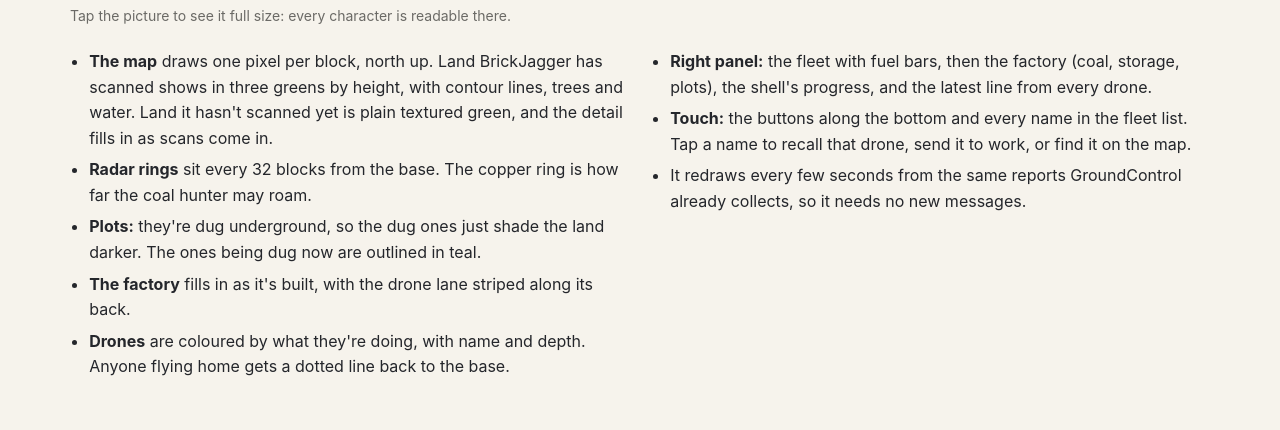
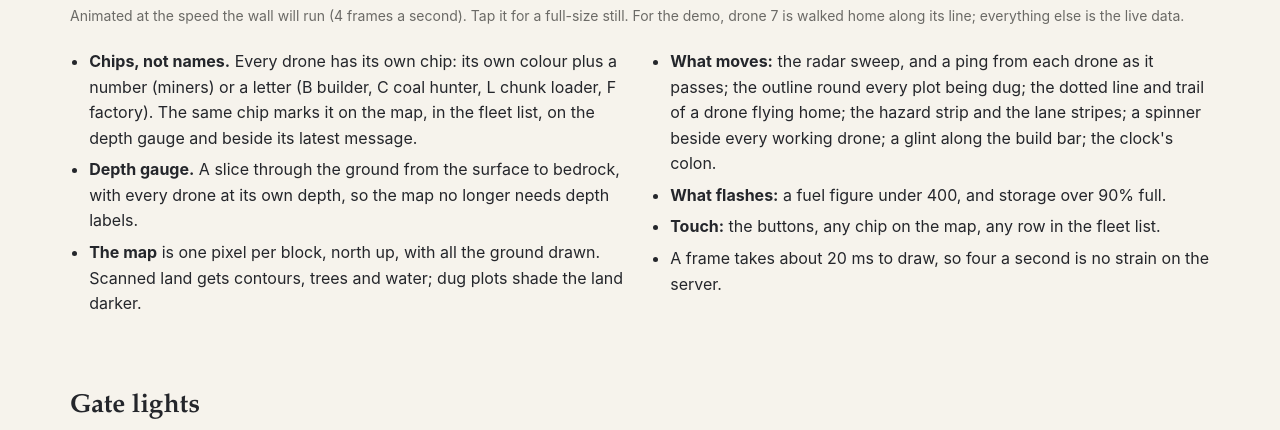
Before and after one commit to KyleATRYZE/turtles, a plain HTML site: page docs/screens/index.html in a window 1280 px wide. Shown: the part 878-1308 px from the top of the page. Drawn offline with Linux system fonts and the light colour scheme.

Commit message:
dash: identity chips, depth gauge and animation on the map wall
Each drone gets its own chip (colour + number or letter) used on the map,
fleet list, depth gauge and event feed, so names no longer cover the map.
A depth gauge shows every drone's depth in a slice through the ground.
A frame counter drives the radar sweep and pings, marching plot outlines,
lines home with trails, spinners, a glint on the build bar and flashing
warnings. The land layer is cached; a frame takes about 20 ms.

Co-Authored-By: Claude Fable 5.2 <noreply@anthropic.com>
Claude-Session: https://claude.ai/code/session_01MMk6rMyqfZBTqEDR1V41gg

```diff
--- a/docs/screens/index.html
+++ b/docs/screens/index.html
@@ -54,21 +54,20 @@ code { font-family: var(--mono); font-size: 0.92em; }
 <h2>The map wall</h2>
 <p class="where">Control tower, top floor · 9 × 4 advanced monitors · 185 × 52 characters, 370 × 156 pixels</p>
 <figure>
-  <a href="wall.png" title="Open full size"><img src="wall.png" alt="The 9 by 4 monitor wall: a radar-style map of the base on the left with terrain, dug plots, live drones and labels; the fleet list, factory stats, shell progress and latest events on the right; buttons along the bottom."></a>
-  <figcaption>Tap the picture to see it full size: every character is readable there.</figcaption>
+  <a href="wall.png" title="Open full size"><img src="wall.gif" alt="The 9 by 4 monitor wall: a radar-style map of the base on the left with terrain, dug plots, live drones and labels; the fleet list, factory stats, shell progress and latest events on the right; buttons along the bottom."></a>
+  <figcaption>Animated at the speed the wall will run (4 frames a second). Tap it for a full-size still. For the demo, drone 7 is walked home along its line; everything else is the live data.</figcaption>
 </figure>
 <div class="two">
   <ul class="points">
-    <li><b>The map</b> draws one pixel per block, north up. Land BrickJagger has scanned shows in three greens by height, with contour lines, trees and water. Land it hasn't scanned yet is plain textured green, and the detail fills in as scans come in.</li>
-    <li><b>Radar rings</b> sit every 32 blocks from the base. The copper ring is how far the coal hunter may roam.</li>
-    <li><b>Plots:</b> they're dug underground, so the dug ones just shade the land darker. The ones being dug now are outlined in teal.</li>
-    <li><b>The factory</b> fills in as it's built, with the drone lane striped along its back.</li>
-    <li><b>Drones</b> are coloured by what they're doing, with name and depth. Anyone flying home gets a dotted line back to the base.</li>
+    <li><b>Chips, not names.</b> Every drone has its own chip: its own colour plus a number (miners) or a letter (B builder, C coal hunter, L chunk loader, F factory). The same chip marks it on the map, in the fleet list, on the depth gauge and beside its latest message.</li>
+    <li><b>Depth gauge.</b> A slice through the ground from the surface to bedrock, with every drone at its own depth, so the map no longer needs depth labels.</li>
+    <li><b>The map</b> is one pixel per block, north up, with all the ground drawn. Scanned land gets contours, trees and water; dug plots shade the land darker.</li>
   </ul>
   <ul class="points">
-    <li><b>Right panel:</b> the fleet with fuel bars, then the factory (coal, storage, plots), the shell's progress, and the latest line from every drone.</li>
-    <li><b>Touch:</b> the buttons along the bottom and every name in the fleet list. Tap a name to recall that drone, send it to work, or find it on the map.</li>
-    <li>It redraws every few seconds from the same reports GroundControl already collects, so it needs no new messages.</li>
+    <li><b>What moves:</b> the radar sweep, and a ping from each drone as it passes; the outline round every plot being dug; the dotted line and trail of a drone flying home; the hazard strip and the lane stripes; a spinner beside every working drone; a glint along the build bar; the clock's colon.</li>
+    <li><b>What flashes:</b> a fuel figure under 400, and storage over 90% full.</li>
+    <li><b>Touch:</b> the buttons, any chip on the map, any row in the fleet list.</li>
+    <li>A frame takes about 20 ms to draw, so four a second is no strain on the server.</li>
   </ul>
 </div>
 
```
Also changed, not shown: docs/screens/wall.gif (added), docs/screens/wall.png, 2 other files.
